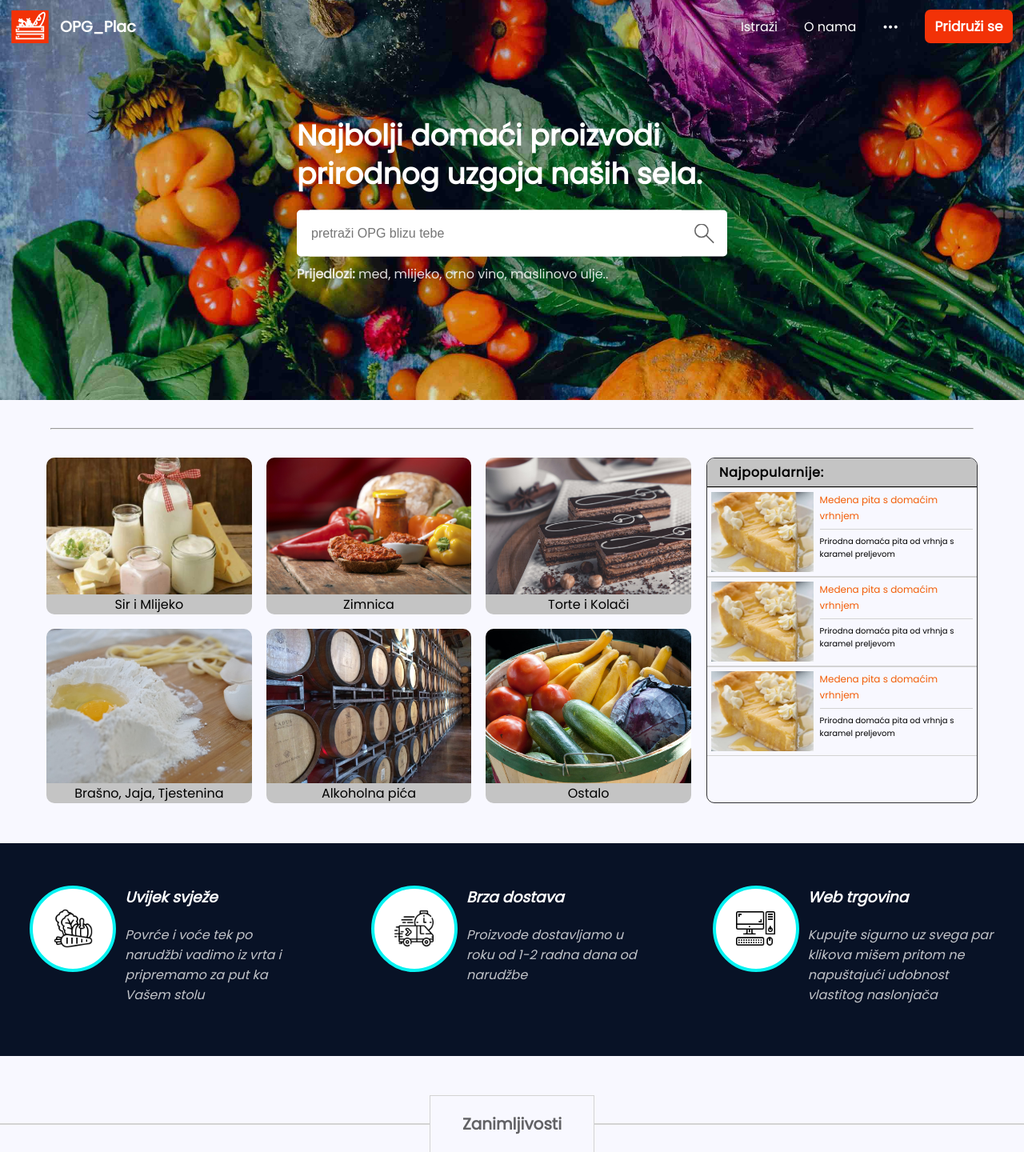
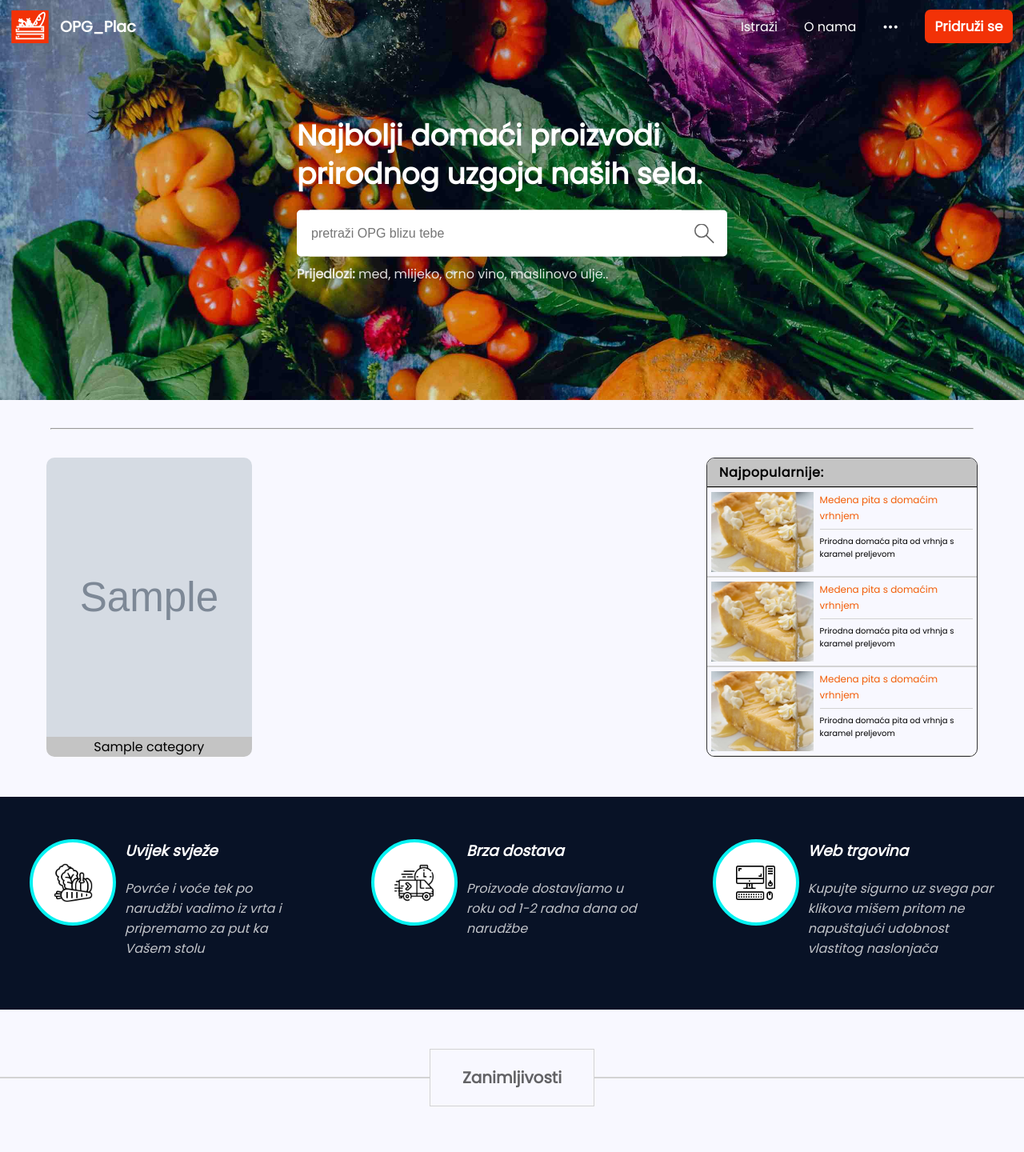
Before and after one commit to MarkoPavich/OPG_Plac, a Django app: template OPG_Plac/templates/index.html in a window 1280 px wide. Shown: the top 1440 px of the page at 80% size. Run offline with Django 3.2, Linux system fonts and the light colour scheme; the template is opened without the code that fills it: most values are stand-ins (such as "Sample title", 1, 10 or a date in 2020); grey boxes marked "Sample" are stand-in pictures; some libraries are stand-ins or nearby versions.

Commit message:
Implemented dynamic category_squares on landing page, enabled category image_file uploading and serving to/from backend, small bugfixes on blog

```diff
--- a/OPG_Plac/models.py
+++ b/OPG_Plac/models.py
@@ -33,6 +33,8 @@ class BlogArticle(models.Model):
 class ProductCategory(models.Model):
     category = models.CharField(max_length=30)
     position_index = models.IntegerField(null=True, blank=True)
+    category_img = models.ImageField(null=True, blank=True, upload_to="images")
+    on_homepage = models.BooleanField(default=False)
 
     def __str__(self):
         return self.category
--- a/OPG_Plac/static/subpages/blog/blog.js
+++ b/OPG_Plac/static/subpages/blog/blog.js
@@ -26,7 +26,7 @@ function get_blog_previews(category_filter, page_num){  // API call -- server re
                     </div>
 
                     <div class="blog-item-content-snip">
-                        <span>${preview.preview}</span><a class="blog-item-lnk" href="#">... Pročitaj više</a>
+                        <span>${preview.preview}</span><a class="blog-item-lnk" href="/blog/viewitem?article=${preview.seo_url}">... Pročitaj više</a>
                     </div>
                 </div>
             </div>
--- a/OPG_Plac/templates/components/blog_highlights.html
+++ b/OPG_Plac/templates/components/blog_highlights.html
@@ -23,7 +23,7 @@
 
                     <div class="blog-card-footer">
                         <span>06.listopada 2020.</span>
-                        <a class="blog_card_readmore_link" href="#">Pročitajte više -></a>
+                        <a class="blog_card_readmore_link" href="/blog/viewitem?article=vodic-za-maslinovo-ulje-1">Pročitajte više -></a>
                     </div>
 
                 </div>
@@ -49,7 +49,7 @@
 
                     <div class="blog-card-footer">
                         <span>03.listopada 2020.</span>
-                        <a class="blog_card_readmore_link" href="#">Pročitajte više -></a>
+                        <a class="blog_card_readmore_link" href="/blog/viewitem?article=recept-za-kraljevsku-tortu-0">Pročitajte više -></a>
                     </div>
 
                 </div>
--- a/OPG_Plac/templates/components/category_selection_block.html
+++ b/OPG_Plac/templates/components/category_selection_block.html
@@ -6,77 +6,21 @@
 
     <div class="category-options-container">        <!-- categories container-->
 
-        <div class="main-category-option-container">
+        {% for category in categories %}
+
+            <div onclick="window.location.href='/proizvodi/filter?category={{category.name}}'" class="main-category-option-container">
 
                 <div class="category-option-img-box">
-                <img src="{% static 'resources/images/12af91e6-3957-11e8-8aa5-05fdb8d0ae52-1527681042.jpg' %}" alt="product_img">
+                    <img src="{{category.image.url}}" alt="product_img">
                 </div>
 
                 <div class="category-option-footer">
-                <span>Sir i Mlijeko</span>
+                    <span>{{category.name}}</span>
                 </div>
 
             </div>
 
-        <div class="main-category-option-container">
-
-            <div class="category-option-img-box">
-                <img src="{% static 'resources/images/20180828150746_494789.jpg' %}" alt="product_img">
-            </div>
-
-            <div class="category-option-footer">
-                <span>Zimnica</span>
-            </div>
-
-        </div>
-
-        <div class="main-category-option-container">
-
-            <div class="category-option-img-box">
-                <img src="{% static 'resources/images/pexels-photo-3740196.jpeg' %}" alt="product_img">
-            </div>
-
-            <div class="category-option-footer">
-                <span>Torte i Kolači</span>
-            </div>
-
-        </div>
-
-        <div class="main-category-option-container">
-
-            <div class="category-option-img-box">
-                <img src="{% static 'resources/images/photo-1513553016575-0ccd93e15315.jfif' %}" alt="product_img">
-            </div>
-
-            <div class="category-option-footer">
-                <span>Brašno, Jaja, Tjestenina</span>
-            </div>
-
-        </div>
-
-        <div class="main-category-option-container">
-
-            <div class="category-option-img-box">
-                <img src="{% static 'resources/images/pexels-photo-434311.jpeg' %}" alt="product_img">
-            </div>
-
-            <div class="category-option-footer">
-                <span>Alkoholna pića</span>
-            </div>
-
-        </div>
-
-        <div class="main-category-option-container">
-
-            <div class="category-option-img-box">
-                <img src="{% static 'resources/images/pexels-photo-2255924.jpeg' %}" alt="product_img">
-            </div>
-
-            <div class="category-option-footer">
-                <span>Ostalo</span>
-            </div>
-
-        </div>
+        {% endfor %}
 
     </div>
 
--- a/capstone/settings.py
+++ b/capstone/settings.py
@@ -127,5 +127,8 @@ USE_TZ = True
 # https://docs.djangoproject.com/en/3.1/howto/static-files/
 
 STATIC_URL = '/static/'
+MEDIA_URL = '/media/'
+
+MEDIA_ROOT = os.path.join(BASE_DIR, 'OPG_Plac/media')
 
 AUTH_USER_MODEL = 'OPG_Plac.User'  # NOTE TO SELF -- Study this and why it's needed
--- a/capstone/urls.py
+++ b/capstone/urls.py
@@ -19,6 +19,9 @@ from django.urls import path
 from OPG_Plac.views import *
 from OPG_Plac import APIs
 
+from django.conf import settings
+from django.conf.urls.static import static
+
 urlpatterns = [
 
     # Render pipeline
@@ -34,4 +37,5 @@ urlpatterns = [
     # API pipeline
 
     path('blog/get_article_previews', APIs.get_blog_previews)
-]
+
+] + static(settings.MEDIA_URL, document_root=settings.MEDIA_ROOT)
```
Also changed, not shown: OPG_Plac/views.py (+19 -3 lines), OPG_Plac/__init__.py (deleted), OPG_Plac/media/images/12af91e6-3957-11e8-8aa5-05fdb8d0ae52-1527681042.jpg (renamed from OPG_Plac/static/resources/images/12af91e6-3957-11e8-8aa5-05fdb8d0ae52-1527681042.jpg), OPG_Plac/media/images/20180828150746_494789.jpg (renamed from OPG_Plac/static/resources/images/20180828150746_494789.jpg), OPG_Plac/media/images/pexels-photo-2255924.jpeg (renamed from OPG_Plac/static/resources/images/pexels-photo-2255924.jpeg), OPG_Plac/media/images/pexels-photo-3740196.jpeg (renamed from OPG_Plac/static/resources/images/pexels-photo-3740196.jpeg), OPG_Plac/media/images/pexels-photo-434311.jpeg (renamed from OPG_Plac/static/resources/images/pexels-photo-434311.jpeg), OPG_Plac/media/images/photo-1513553016575-0ccd93e15315.jfif (renamed from OPG_Plac/static/resources/images/photo-1513553016575-0ccd93e15315.jfif), OPG_Plac/migrations/0008_auto_20201129_1542.py (added), OPG_Plac/migrations/0009_auto_20201129_1559.py (added), OPG_Plac/migrations/0010_auto_20201129_1611.py (added), db.sqlite3. Lines whose indentation alone changed are shown as unchanged.
